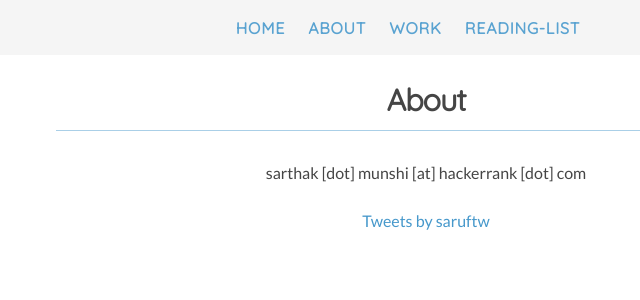
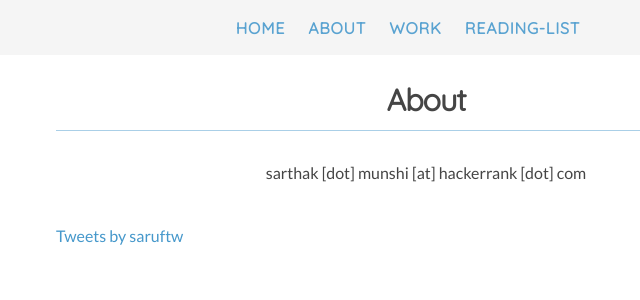
Before and after one commit to lprimeroo/saruftw.github.io.old, a Jekyll site: the page built from about.md, in a window 1280 px wide. Shown: the top 300 px of the page, without its empty margins (214-854 px from the left). Built offline with Jekyll 4.4.1, drawn with Linux system fonts in a browser that asks for light colours; nearby versions of some CDN libraries; comment, search, counter and statistics services are not loaded.

Commit message:
Update about.md

```diff
--- a/about.md
+++ b/about.md
@@ -8,5 +8,10 @@ permalink: /about/
 	sarthak  [dot]  munshi  [at]  hackerrank  [dot]  com
 	<br />
 	<br />
-	<a class="twitter-timeline" href="https://twitter.com/saruftw?ref_src=twsrc%5Etfw">Tweets by saruftw</a> <script async src="https://platform.twitter.com/widgets.js" charset="utf-8"></script>
 </p>
+
+<p align="center">
+	<div style="width: 50%;">
+		<a class="twitter-timeline" href="https://twitter.com/saruftw?ref_src=twsrc%5Etfw">Tweets by saruftw</a> <script async src="https://platform.twitter.com/widgets.js" charset="utf-8"></script>
+	</div>
+</p>
```
